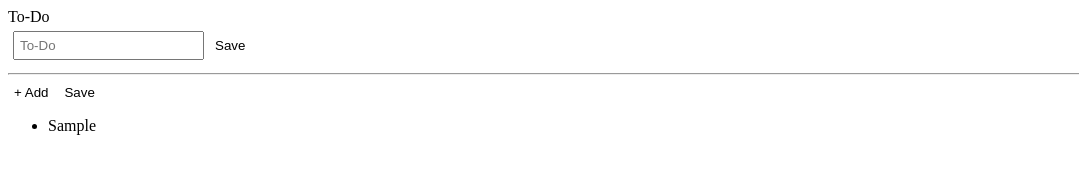
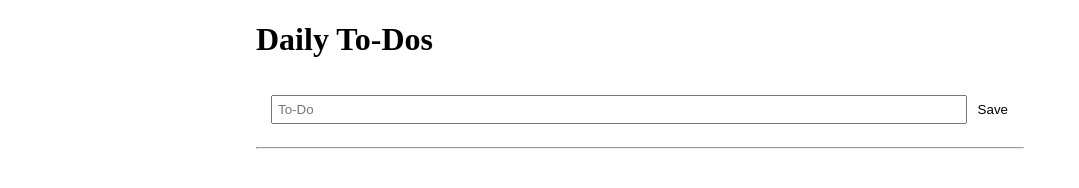
Before and after one commit to adeniranjohn/todo, a plain HTML site: page index.html in a window 1280 px wide. Both pictures are taken after typing "Sample" into the empty fields and a click on the button "Save". Shown: the whole page, without its empty margins (0-1079 px from the left). Drawn offline with Linux system fonts and the light colour scheme.

Commit message:
flex and display

```diff
--- a/index.html
+++ b/index.html
@@ -7,22 +7,21 @@
     <link href="main.css" rel="stylesheet">
 </head>
 <body>
-    To-Do
-    <form>
+    <h1>Daily To-Dos</h1>
+
         <section id="inputs">
-        <input type='text' placeholder="To-Do" width='500px' id='todo'><button type="button" id="save">Save</button>
-        <hr>
+        <input type='text' placeholder="To-Do" id='inputTodo'><button type="button" id="save">Save</button>
+
 
         </section>
-        <button id="add">+ Add</button>
-        <button type="submit">Save</button>
-        <section>
+        <hr>
+        <section id="display">
             <ul id="todos">
 
             </ul>
 
         </section>
-    </form>
+
         <script type="text/javascript" src="/scripts/store.js"></script>
     <script type="text/javascript" src="/scripts/script.js" ></script>
 </body>
--- a/main.css
+++ b/main.css
@@ -1,3 +1,21 @@
+body,
+html {
+    max-width: 768px;
+    margin: 0 auto;
+    width: 100%;
+}
+
+    section#inputs {
+        margin: 5px auto;
+        padding: 10px;
+        display: flex;
+        align-items: stretch;
+    }
+
+    input#inputTodo {
+        flex-grow: 10;
+    }
+
     button.done,
     button.undone {
         border-radius: 50%;
@@ -6,6 +24,13 @@ button.undone {
 
     button.undone {
         color: red;
+    }
+    section#display {
+        margin: 10px;
+    }
+    ul#todos li {
+        list-style: none;
+        padding: 5px;
     }
 
     button.done {
@@ -18,11 +43,16 @@ button {
 
     }
 
-hr {
-
-}
+    hr {}
 
     input {
         margin: 5px;
         padding: 5px;
     }
+
+    span.date {
+        float: right;
+        font-size: x-small;
+        font-weight: thin;
+
+    }
--- a/scripts/script.js
+++ b/scripts/script.js
@@ -1,9 +1,8 @@
-const addInput = document.getElementById('add');
 const inputs = document.getElementById('inputs');
-const savebtn = document.getElementById('save')
+const save = document.getElementById('save')
 const todo = document.getElementById('todo');
-
-const today = new Date();
+var options = { weekday: 'long', year: 'numeric', month: 'long', day: 'numeric', hour: '2-digit', minute: '2-digit'  ,hour12: true };
+const today = new Date().toLocaleString('en-US', options);
 const todoStorage = window.localStorage;
 const todoSection = document.querySelector('ul#todos')
 let mytodos;
@@ -21,28 +20,33 @@ window.addEventListener('load', (event) => {
         mytodos =JSON.parse(todoStorage.getItem('todos'));
         console.log(mytodos);
         mytodos.forEach((todo) => {
-            todoSection.innerHTML += `<li>${todo}</li>`;
+            todoSection.innerHTML += `<li><span class='todo'>${todo.value}</span> <span class='date'> ${(todo.date)} </span></li>`;
         })
     }
 
 })
 
-addInput.addEventListener("click", (event) => {
+
+
+
+save.addEventListener('click', (event) => {
     event.preventDefault();
-    console.log("clicked");
+
+    if(inputTodo.value == 'null'){
+
+    }else{
+        todoObj = {
+            'value': inputTodo.value,
+            'date': today.toLocaleString(),
+            'status': ''
+
+        }
+        mytodos.push(todoObj);
+        todoStorage.setItem('todos', JSON.stringify(mytodos));
+        location.reload();
+        inputTodo.value = '';
+
+        console.log(mytodos);
+    }
 
 })
-
-
-savebtn.addEventListener('click', (event) => {
-    event.preventDefault();
-    mytodos.push(todo.value);
-    todoSection.innerHTML += `<li>${todo.value}</li>`
-    todo.value = '';
-    todoStorage.setItem('todos', JSON.stringify(mytodos));
-    console.log(mytodos);
-})
-
-function displayTodos() {
-    display.innerHTML = todos
-}
```
Lines whose indentation alone changed are shown as unchanged.
